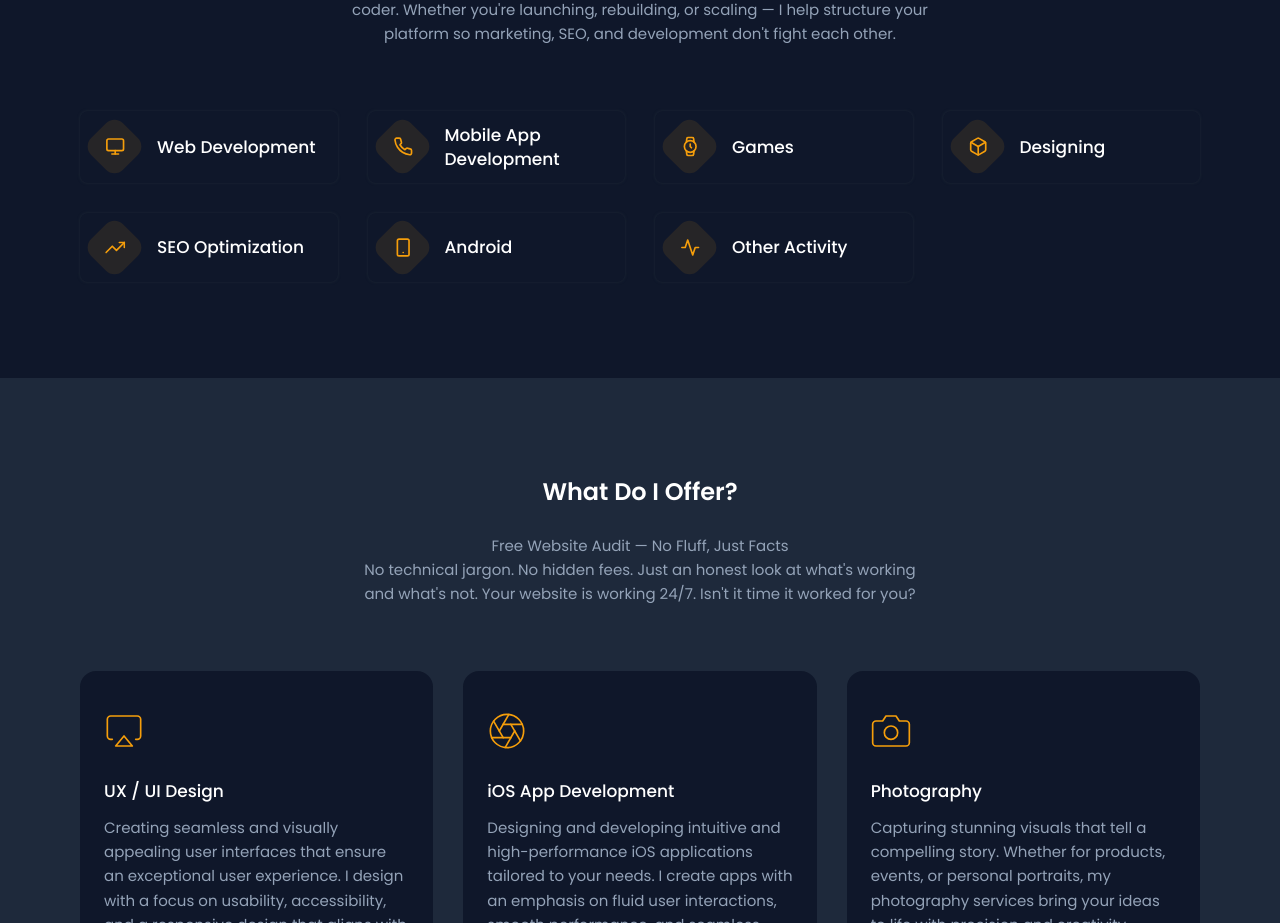
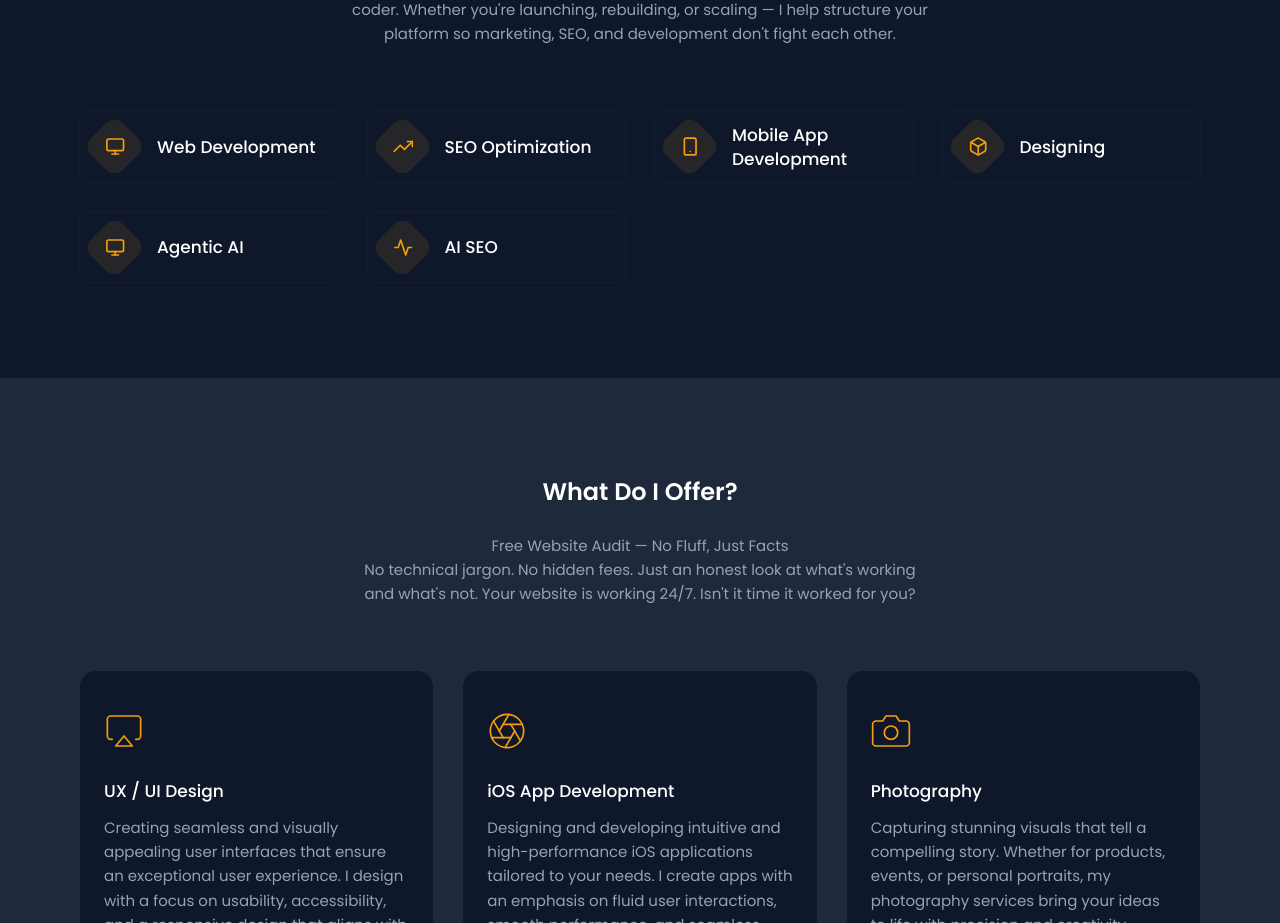
Before and after one commit to ayrsync/my-portfolio, a Next.js app: page / in a window 1280 px wide. Shown: the part 1340-2263 px from the top of the page. Built offline with nearby package versions, Linux system fonts and the light colour scheme.

Commit message:
Agentic ai and ai seo

```diff
--- a/src/app/Data/data.js
+++ b/src/app/Data/data.js
@@ -5,8 +5,12 @@ export const expertiseData = [
     Icon: Icon.Monitor,
   },
   {
+    title: "SEO Optimization",
+    Icon: Icon.TrendingUp,
+  },
+  {
     title: "Mobile App Development",
-    Icon: Icon.Phone,
+    Icon: Icon.Smartphone,
   },
   // {
   //   title: "Cinema",
@@ -20,10 +24,10 @@ export const expertiseData = [
   //   title: "Music",
   //   Icon: Icon.Music,
   // },
-  {
-    title: "Games",
-    Icon: Icon.Watch,
-  },
+  // {
+  //   title: "Games",
+  //   Icon: Icon.Watch,
+  // },
   {
     title: "Designing",
     Icon: Icon.Box,
@@ -32,20 +36,17 @@ export const expertiseData = [
   //   title: "Sports",
   //   Icon: Icon.Target,
   // },
-  {
-    title: "SEO Optimization",
-    Icon: Icon.TrendingUp,
-  },
+
   // {
   //   title: "Reading",
   //   Icon: Icon.Book,
   // },
   {
-    title: "Android",
-    Icon: Icon.Smartphone,
+    title: "Agentic AI",
+    Icon: Icon.Monitor,
   },
   {
-    title: "Other Activity",
+    title: "AI SEO",
     Icon: Icon.Activity,
   },
 ];
```
